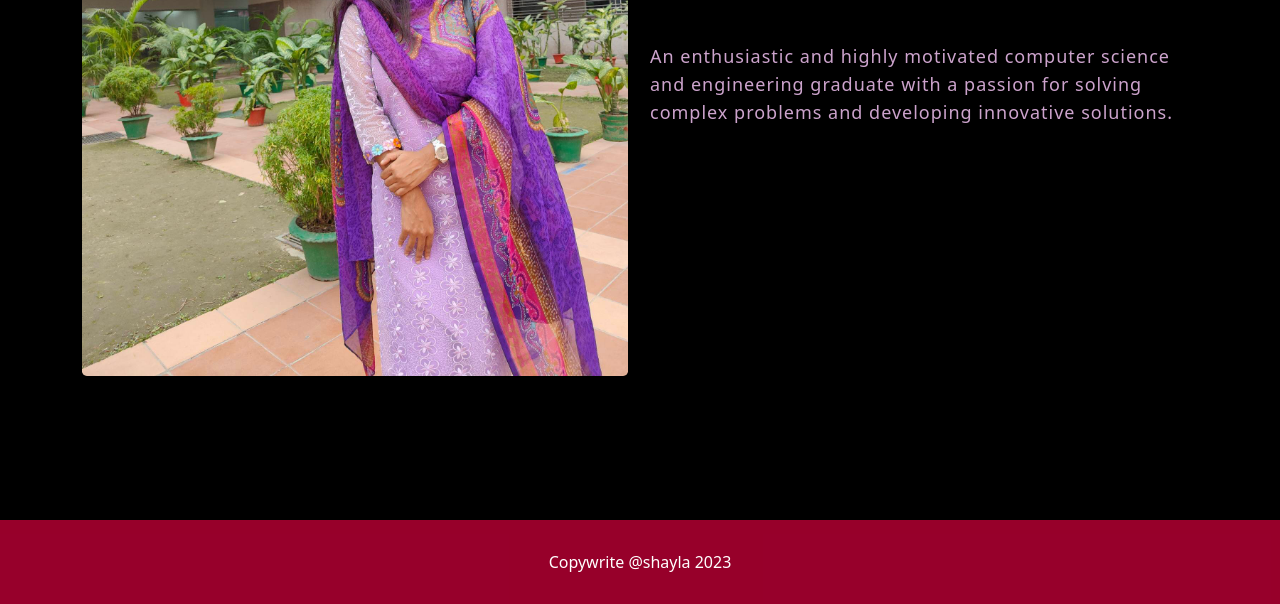
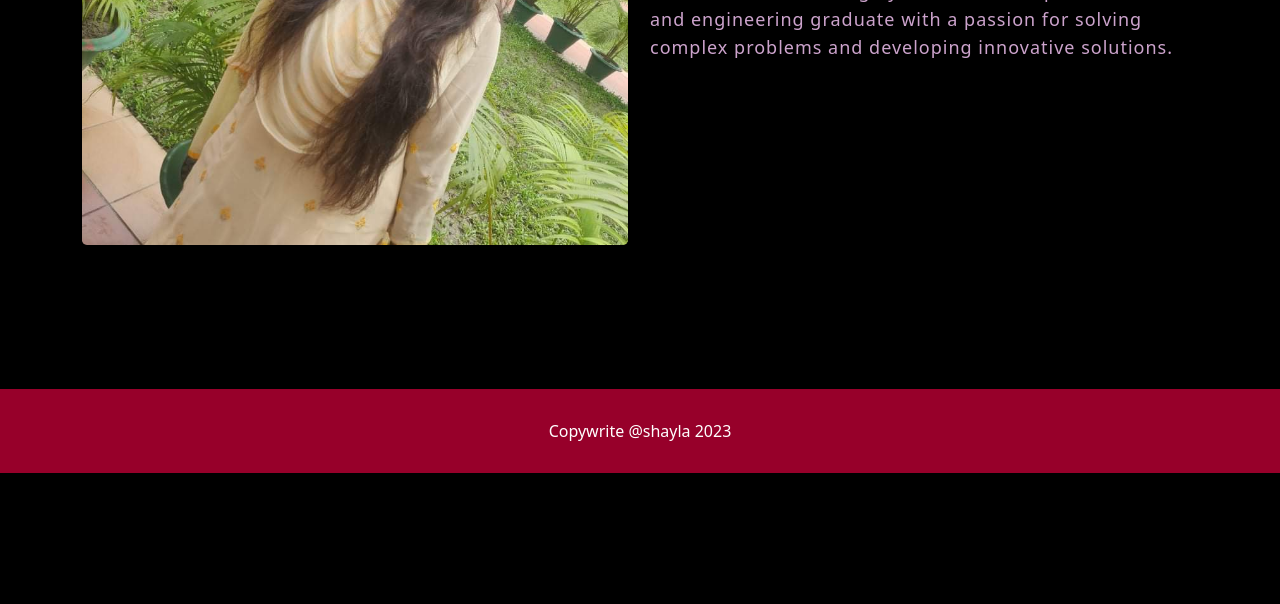
Before and after one commit to shaylaa0/portfolio, a plain HTML site: page aboutMe.html in a window 1280 px wide. Shown: the part 483-1087 px from the top of the page. After the commit the page ends 956 px from the top, so only its background shows below. Drawn offline with nearby package versions, Linux system fonts and the light colour scheme; a script that the page names is missing.

Commit message:
Update aboutMe.html

```diff
--- a/aboutMe.html
+++ b/aboutMe.html
@@ -54,7 +54,7 @@
 <div class="container ">
   <div class="row">
     <div class="col-lg-6 animate__animated animate__bounceInLeft">
-      <img class="rounded-3" src="images/3.jpeg" alt="" width="100%">
+      <img class="rounded-3" src="images/1.jpeg" alt="" width="100%">
     </div>
       <div class="d-flex justify-content-center align-items-center col-lg-6  animate__animated animate__bounceInRight" style="align-items: center; align-content: center;">
         <div class="card-body">
```
